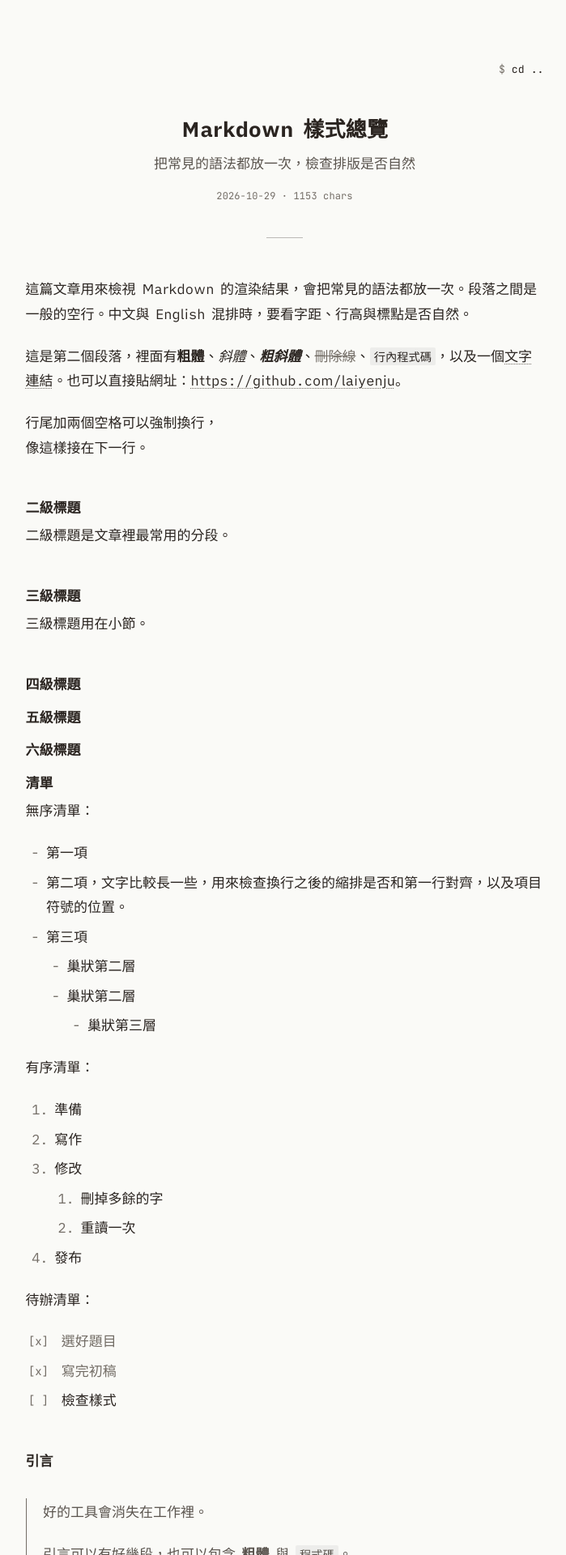
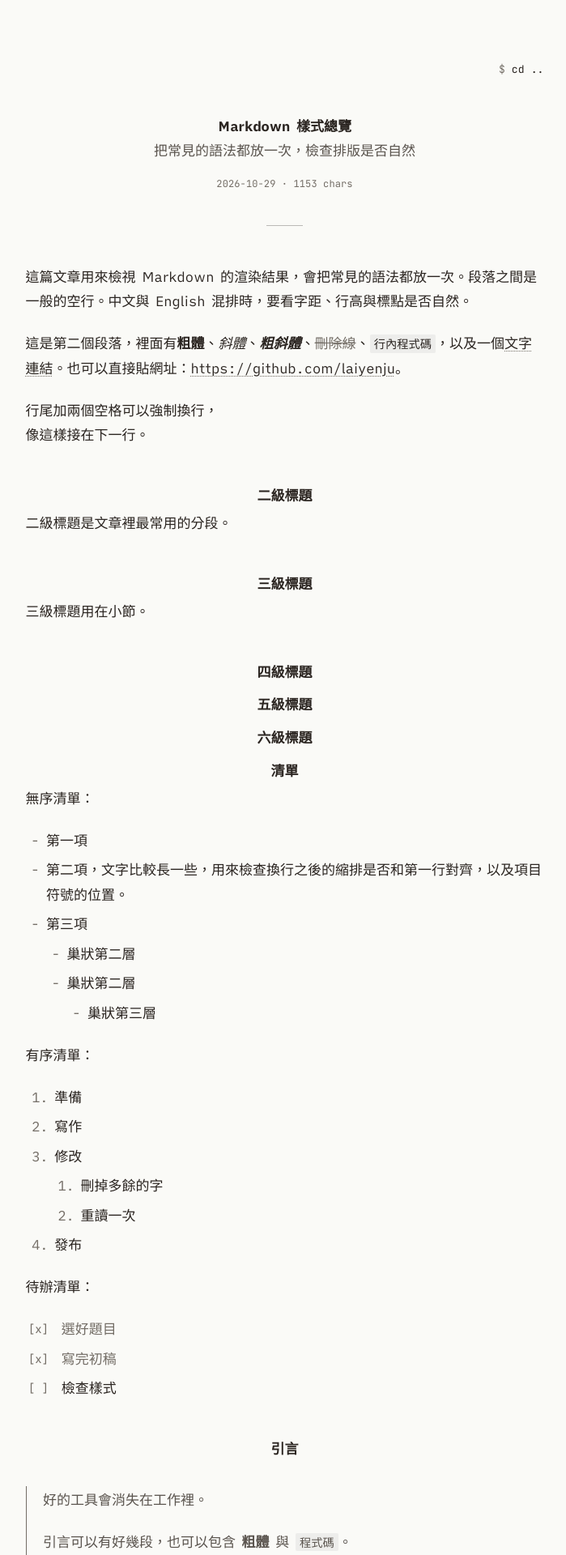
Before and after one commit to laiyenju/laiyenju.github.io, a Jekyll site: the page built from published/2026-10-29-markdown-styles.md, in a window 1280 px wide. Shown: the top 1920 px of the page at 81% size, without its empty margins (281-980 px from the left). Built offline with Jekyll 4.4.1, drawn with Linux system fonts in a browser that asks for light colours; some web fonts are replaced.

Commit message:
Set the article head at body size and centre the prose headings
Title and subtitle drop back to the body size, the title only bold, and
headings in the prose are centred like the head, so the page reads like
a typewritten one.

Co-Authored-By: Claude Opus 5.5 <noreply@anthropic.com>
Claude-Session: https://claude.ai/code/session_013iANxKmsbcMcT9PbWCemek

```diff
--- a/assets/css/site.css
+++ b/assets/css/site.css
@@ -628,9 +628,11 @@ body.theme-night .home-last a { color: var(--accent); }
   transition: color 200ms ease;
 }
 /* Head: title, subtitle and date centred in the reading column, above a
-   left-aligned body. They stay inside the column's edges and wrap into even
-   lines, and a short hairline (the same as a break in the prose) hands over
-   from the centred head to the text. */
+   left-aligned body, like a typewritten page: everything at the body size,
+   the title only bold. They stay inside the column's edges and wrap into
+   even lines, and a short hairline (the same as a break in the prose) hands
+   over from the centred head to the text. Headings in the prose are
+   centred the same way. */
 .post-head {
   text-align: center;
 }
@@ -644,19 +646,17 @@ body.theme-night .home-last a { color: var(--accent); }
 .post-title {
   margin: 28px auto 0;
   font-family: "iA Writer Quattro", "Noto Sans TC", system-ui, sans-serif;
-  font-size: 26px;
+  font-size: 17px;
   font-weight: 700;
-  line-height: 1.45;
-  letter-spacing: 0.01em;
+  line-height: 1.8;
   color: #2a2420;
   text-wrap: balance;
 }
 .post-subtitle {
-  margin: 10px auto 0;
-  max-width: 34em;
+  margin: 0 auto;
   font-family: "iA Writer Quattro", "Noto Sans TC", system-ui, sans-serif;
   font-size: 17px;
-  line-height: 1.7;
+  line-height: 1.8;
   color: #5a544e;
   text-wrap: balance;
 }
@@ -700,6 +700,8 @@ body.theme-night .home-last a { color: var(--accent); }
   font-weight: 700;
   line-height: 1.8;
   color: var(--ink);
+  text-align: center;
+  text-wrap: balance;
 }
 /* A heading straight after another (## then ###) stays close to it. */
 .post-prose :is(h1, h2, h3, h4, h5, h6) + :is(h1, h2, h3, h4, h5, h6) {
@@ -1196,9 +1198,7 @@ body.has-rail .post-prose .footnotes {
   .post-prose {
     font-size: 16px;
   }
-  .post-title {
-    font-size: 22px;
-  }
+  .post-title,
   .post-subtitle {
     font-size: 16px;
   }
```
